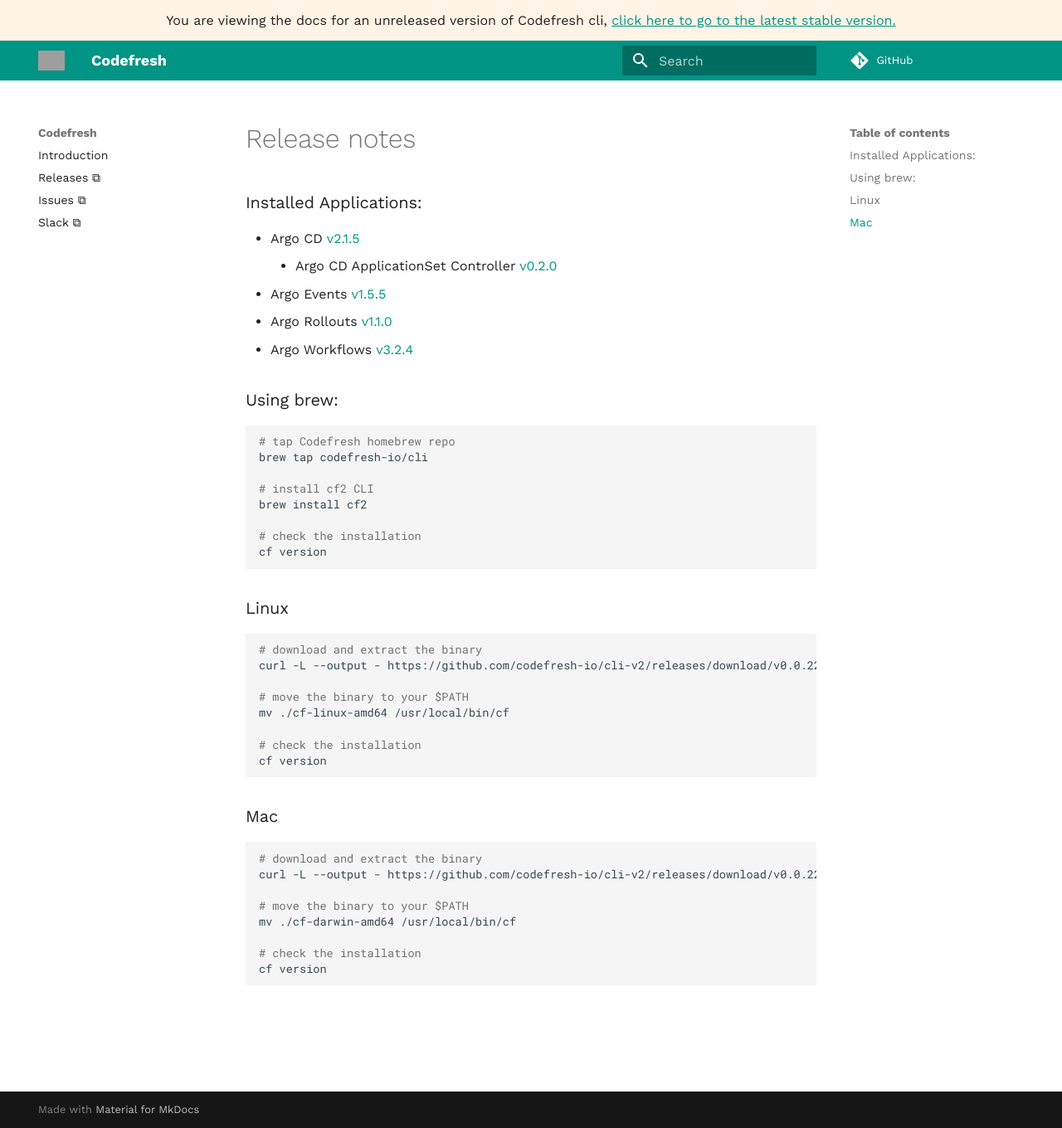
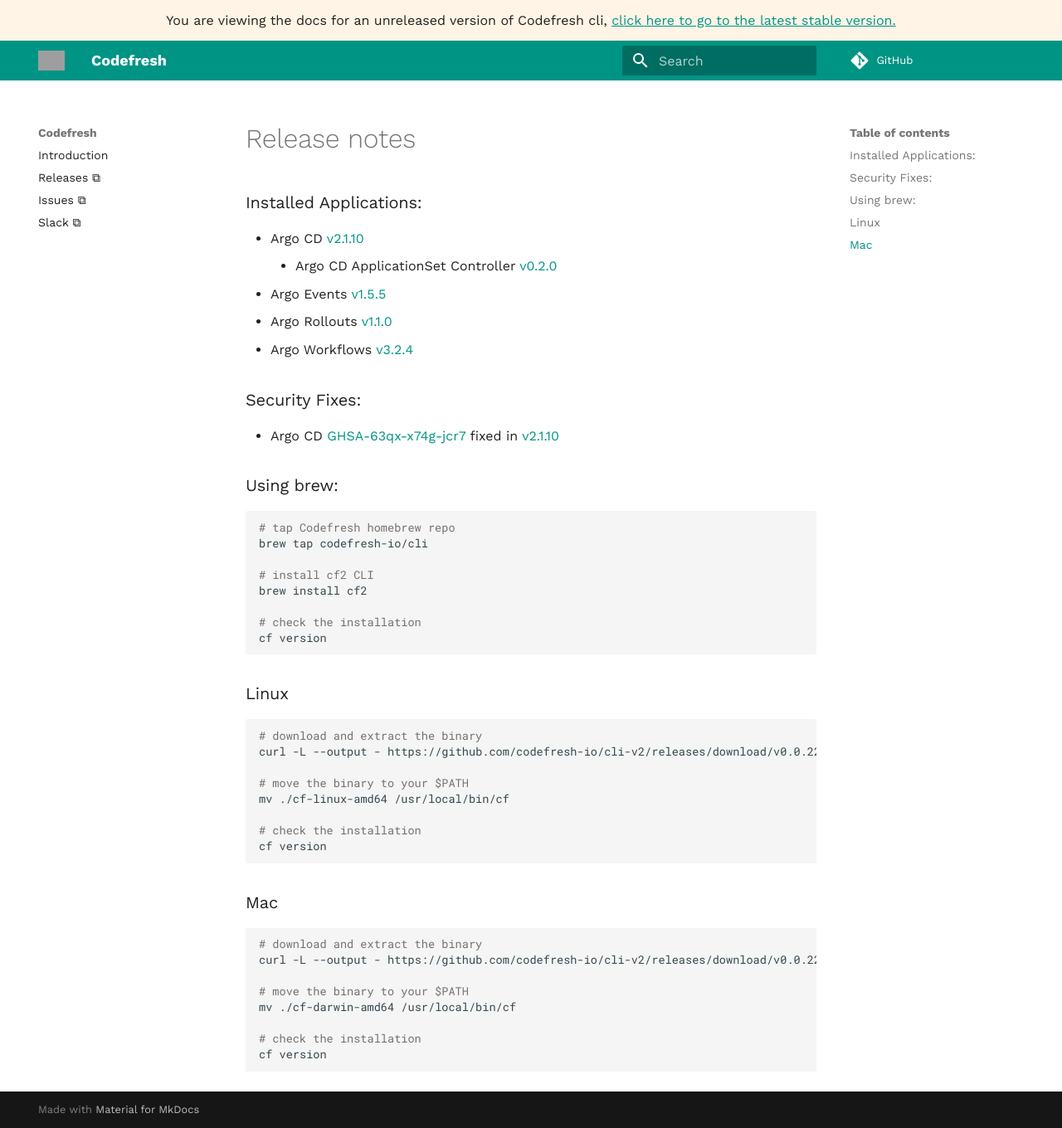
Before and after one commit to codefresh-io/cli-v2, an MkDocs documentation site: the page built from docs/releases/release_notes.md, in a window 1280 px wide and 1360 px high. Shown: the whole window at 83% size. Built offline with MkDocs 1.6.1 and Material for MkDocs 9.7.7, drawn with Linux system fonts in a browser that asks for light colours; comment, search, counter and statistics services are not loaded; grey boxes are pictures that could not be loaded.

Commit message:
bump argocd-v2.1.10-cap-CR-9236 (#245)
* bump argocd-v2.1.10-cap-CR-9236

* added security fixes

* wip

````diff
--- a/docs/releases/release_notes.md
+++ b/docs/releases/release_notes.md
@@ -1,10 +1,14 @@
 ### Installed Applications:
 
--   Argo CD [v2.1.5](https://github.com/codefresh-io/argo-cd/releases/tag/v2.1.3)
+-   Argo CD [v2.1.10](https://github.com/argoproj/argo-cd/releases/tag/v2.1.10)
     -   Argo CD ApplicationSet Controller [v0.2.0](https://github.com/argoproj-labs/applicationset/releases/tag/v0.2.0)
 -   Argo Events [v1.5.5](https://github.com/argoproj/argo-events/releases/tag/v1.4.0)
 -   Argo Rollouts [v1.1.0](https://github.com/argoproj/argo-rollouts/releases/tag/v1.1.0)
 -   Argo Workflows [v3.2.4](https://github.com/argoproj/argo-workflows/releases/tag/v3.1.8)
+
+### Security Fixes:
+
+- Argo CD [GHSA-63qx-x74g-jcr7](https://github.com/argoproj/argo-cd/security/advisories/GHSA-63qx-x74g-jcr7) fixed in [v2.1.10](https://github.com/argoproj/argo-cd/releases/tag/v2.1.10)
 
 ### Using brew:
 
@@ -23,7 +27,7 @@ cf version
 
 ```bash
 # download and extract the binary
-curl -L --output - https://github.com/codefresh-io/cli-v2/releases/download/v0.0.224/cf-linux-amd64.tar.gz | tar zx
+curl -L --output - https://github.com/codefresh-io/cli-v2/releases/download/v0.0.225/cf-linux-amd64.tar.gz | tar zx
 
 # move the binary to your $PATH
 mv ./cf-linux-amd64 /usr/local/bin/cf
@@ -36,7 +40,7 @@ cf version
 
 ```bash
 # download and extract the binary
-curl -L --output - https://github.com/codefresh-io/cli-v2/releases/download/v0.0.224/cf-darwin-amd64.tar.gz | tar zx
+curl -L --output - https://github.com/codefresh-io/cli-v2/releases/download/v0.0.225/cf-darwin-amd64.tar.gz | tar zx
 
 # move the binary to your $PATH
 mv ./cf-darwin-amd64 /usr/local/bin/cf
````
Also changed, not shown: 4 other files.
